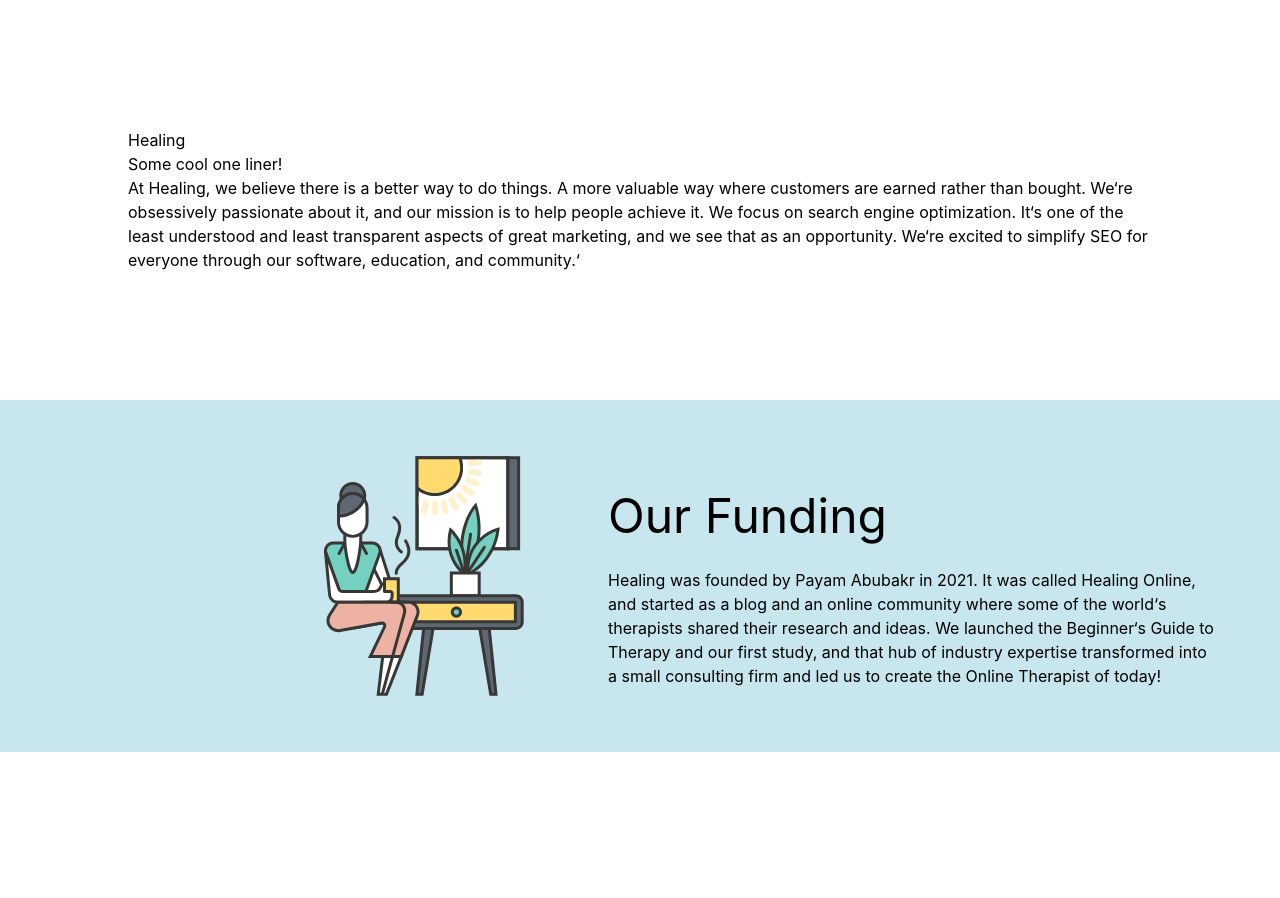
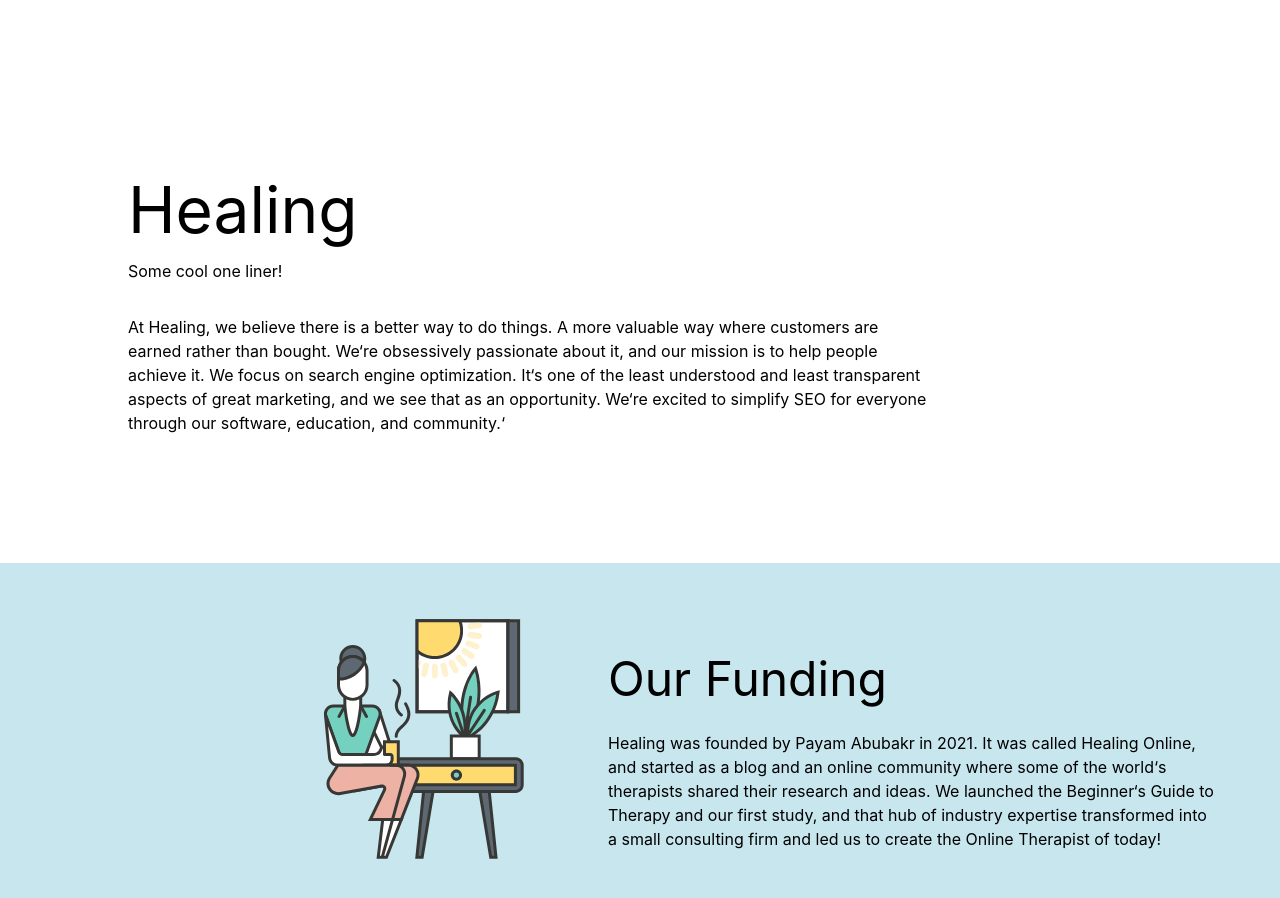
Before and after one commit to daliaJR/capstone-project, a React (Create React App) app: page / in a window 1280 px wide. Shown: the top 898 px of the page. Before the commit the page ends 800 px from the top, so only its background shows below. Built offline with nearby package versions, Linux system fonts and the light colour scheme.

Commit message:
modified the header part in about page

```diff
--- a/src/components/about/AboutHeader.js
+++ b/src/components/about/AboutHeader.js
@@ -3,11 +3,11 @@ import React from 'react';
 export default function AboutHeader() {
   return (
     <div className="aboutHeader">
-      <div>
+      <div className="aboutTitle">
         <h1>Healing</h1>
         <p>Some cool one liner!</p>
       </div>
-      <div>
+      <div className="aboutContent">
         <p>
           At Healing, we believe there is a better way to do things. A more
           valuable way where customers are earned rather than bought.
--- a/src/components/about/style.css
+++ b/src/components/about/style.css
@@ -9,6 +9,19 @@ body {
 .aboutHeader {
   background-color: #fff;
   padding: 8rem;
+  display: flex;
+  flex-direction: column;
+  justify-content: center;
+}
+.aboutHeader .aboutTitle h1 {
+  font-size: 4rem;
+  padding: 0.1rem 0;
+}
+.aboutHeader .aboutTitle {
+  padding: 2rem 0;
+}
+.aboutHeader .aboutContent {
+  width: 50rem;
 }
 .aboutBody {
   background-color: rgb(199, 230, 238);
```
